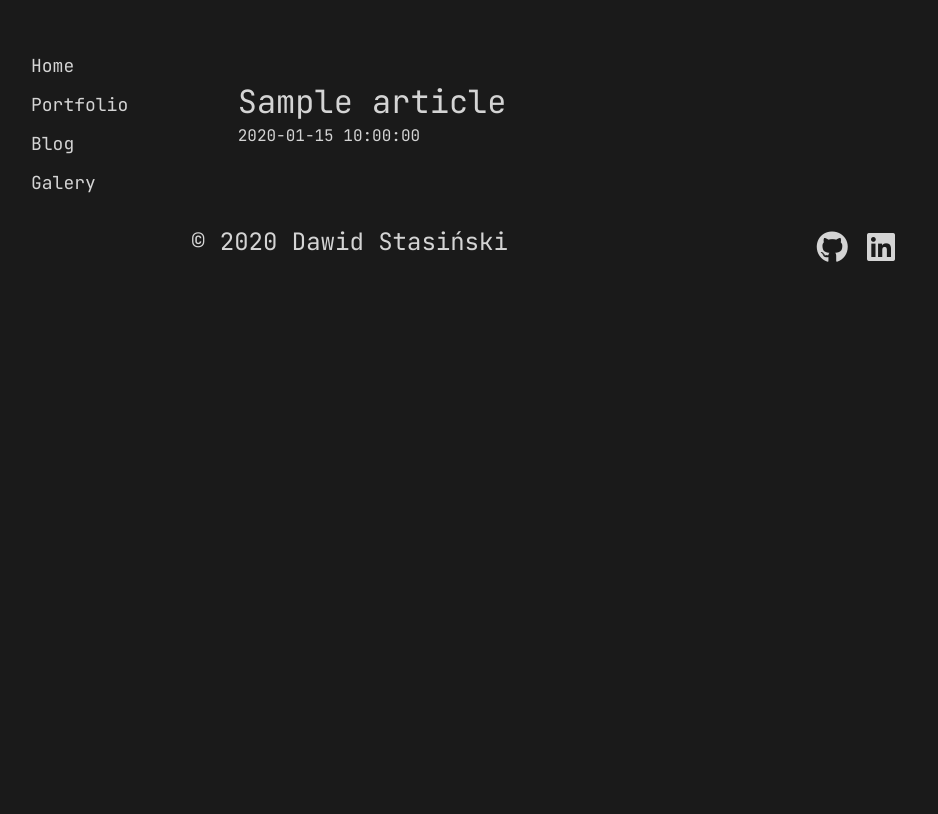
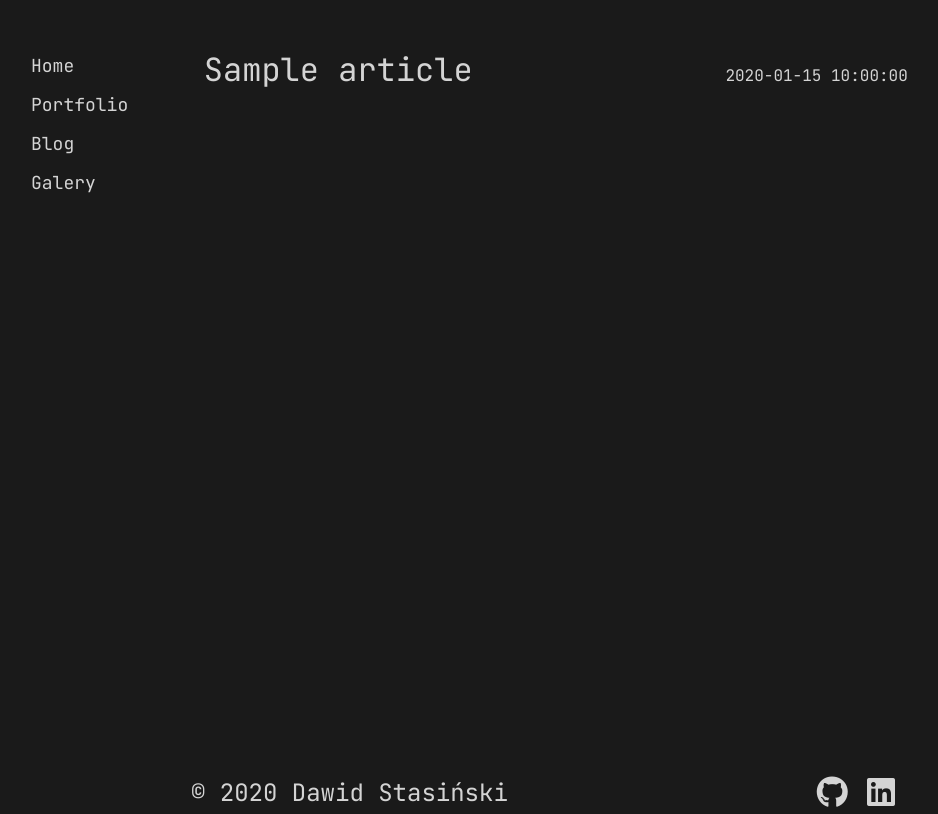
Before and after one commit to Korbielowski/personal-website, a Flask app: template src/templates/articles.html in a window 1280 px wide. Shown: the whole page, without its empty margins (97-1035 px from the left). Before the commit the page ends 262 px from the top, so only its background shows below. Run offline with Flask 3, Linux system fonts and the light colour scheme; the template is opened without the code that fills it: most values are stand-ins (such as "Sample title", 1, 10 or a date in 2020); some libraries are stand-ins or nearby versions.

Commit message:
Update visuals

```diff
--- a/src/static/base.css
+++ b/src/static/base.css
@@ -49,11 +49,6 @@ html {
     overflow-x: hidden;
 }
 
-code {
-    border-radius: 10px;
-    margin: 3vh auto;
-}
-
 body {
     font-size: x-large;
     background: var(--bkg-color);
@@ -63,29 +58,69 @@ body {
     align-items: center;
 }
 
+aside {
+    position: fixed;
+    left: 10vw;
+}
+
+#navigation {
+    list-style-type: none;
+    float: left;
+    position: fixed;
+    margin: 5vh auto;
+}
+
+#navigation li {
+    margin: 1vh 0;
+}
+
+#navigation a {
+    font-size: large;
+}
+
+.navigation-link {
+    color: var(--text-color);
+    font-size: xx-large;
+    text-decoration: none;
+}
+
+.navigation-link:hover {
+    transition: linear 0.2s;
+    color: var(--btn-hover);
+}
+
+
+.navigation-link:active {
+    transition: linear 0.2s;
+    color: var(--btn-active);
+}
+
+
 footer {
     height: 2vh;
-    margin-bottom: 6vh;
+    margin-bottom: 6vh auto;
     display: flex;
+    align-items: center;
     justify-content: space-between;
     max-width: 55vw;
     min-width: 55vw;
 }
 
 a {
+    color: var(--thumb-default);
     font-size: xx-large;
     text-decoration: none;
 }
 
 a:hover {
     transition: linear 0.2s;
-    color: var(--btn-hover);
+    color: var(--thumb-hover);
 }
 
 
 a:active {
     transition: linear 0.2s;
-    color: var(--btn-active);
+    color: var(--thumb-active);
 }
 
 a i {
@@ -127,6 +162,7 @@ img {
 }
 
 .wrapper-container {
+    flex-grow: 1;
     max-width: 55vw;
     min-width: 55vw;
     margin: 5vh auto;
@@ -137,22 +173,7 @@ img {
     color: var(--btn-active);
 }
 
-aside {
-    position: fixed;
-    left: 10vw;
+code {
+    border-radius: 10px;
+    margin: 3vh auto;
 }
-
-#navigation {
-    list-style-type: none;
-    float: left;
-    position: fixed;
-    margin: 5vh auto;
-}
-
-#navigation li {
-    margin: 1vh 0;
-}
-
-#navigation a {
-    font-size: large;
-}
--- a/src/templates/articles.html
+++ b/src/templates/articles.html
@@ -4,30 +4,23 @@
 {% block style %}
 <style>
     .articles-list {
-        margin: 4vh auto;
-        width: 90%;
-        display: grid;
-        grid-template-columns: repeat(2, 1fr);
-        list-style-type: none;
-        row-gap: 6vh;
+        max-width: 55vw;
+        min-width: 55vw;
+        display: flex;
+        flex-direction: column;
+        gap: 5vh;
     }
 
     .article {
+        flex-direction: row;
+        justify-content: space-between;
+        align-items: baseline;
         gap: 0.3vh;
         display: flex;
-        flex-direction: column;
-    }
-
-    .article:nth-child(even) {
-        align-items: flex-end;
     }
 
     .article-date {
         font-size: medium;
-    }
-
-    .article-link {
-        font-size: xx-large;
     }
 </style>
 {% endblock style %}
@@ -40,13 +33,13 @@
             {% for article in articles %}
             <li class="article">
                 {% if is_blog %}
-                    <a href="{{ url_for('blog', name=article.file ) }}" class="article-link">
-                {% else %}
-                    <a href="{{ url_for('portfolio', name=article.file ) }}" class="article-link">
-                {% endif %}
-                {{ article.title }}
-                </a>
-                <p class="article-date">{{ article.date }}</p>
+                <a href="{{ url_for('blog', name=article.file ) }}" class="navigation-link">
+                    {% else %}
+                    <a href="{{ url_for('portfolio', name=article.file ) }}" class="navigation-link">
+                        {% endif %}
+                        {{ article.title }}
+                    </a>
+                    <p class="article-date">{{ article.date }}</p>
             </li>
             {% endfor %}
         </ul>
--- a/src/templates/base.html
+++ b/src/templates/base.html
@@ -33,16 +33,16 @@
     <aside>
         <ul id="navigation">
             <li>
-                <a href="{{ url_for('welcome_page') }}">Home</a>
+                <a href="{{ url_for('welcome_page') }}" class="navigation-link">Home</a>
             </li>
             <li>
-                <a href="{{ url_for('portfolio') }}">Portfolio</a>
+                <a href="{{ url_for('portfolio') }}" class="navigation-link">Portfolio</a>
             </li>
             <li>
-                <a href="{{ url_for('blog') }}">Blog</a>
+                <a href="{{ url_for('blog') }}" class="navigation-link">Blog</a>
             </li>
             <li>
-                <a href="">Galery</a>
+                <a href="" class="navigation-link">Galery</a>
             </li>
         </ul>
     </aside>
@@ -51,12 +51,12 @@
         <p>© {{ year }} Dawid Stasiński</p>
         <ul id="media-list">
             <li>
-                <a href="https://github.com/Korbielowski" target="_blank" title="GitHub" class="xd">
+                <a href="https://github.com/Korbielowski" target="_blank" title="GitHub" class="navigation-link">
                     <i class="fa-brands fa-github"></i>
                 </a>
             </li>
             <li>
-                <a href="https://www.linkedin.com/in/dawid-stasinski123/" target="_blank" title="LinkedIn" class="xd">
+                <a href="https://www.linkedin.com/in/dawid-stasinski123/" target="_blank" title="LinkedIn" class="navigation-link">
                     <i class="fa-brands fa-linkedin"></i>
                 </a>
             </li>
```
Also changed, not shown: src/articles/blog/grand-chess.md (+5 -0 lines), src/templates/portfolio.html (deleted, +0 -48 lines).
